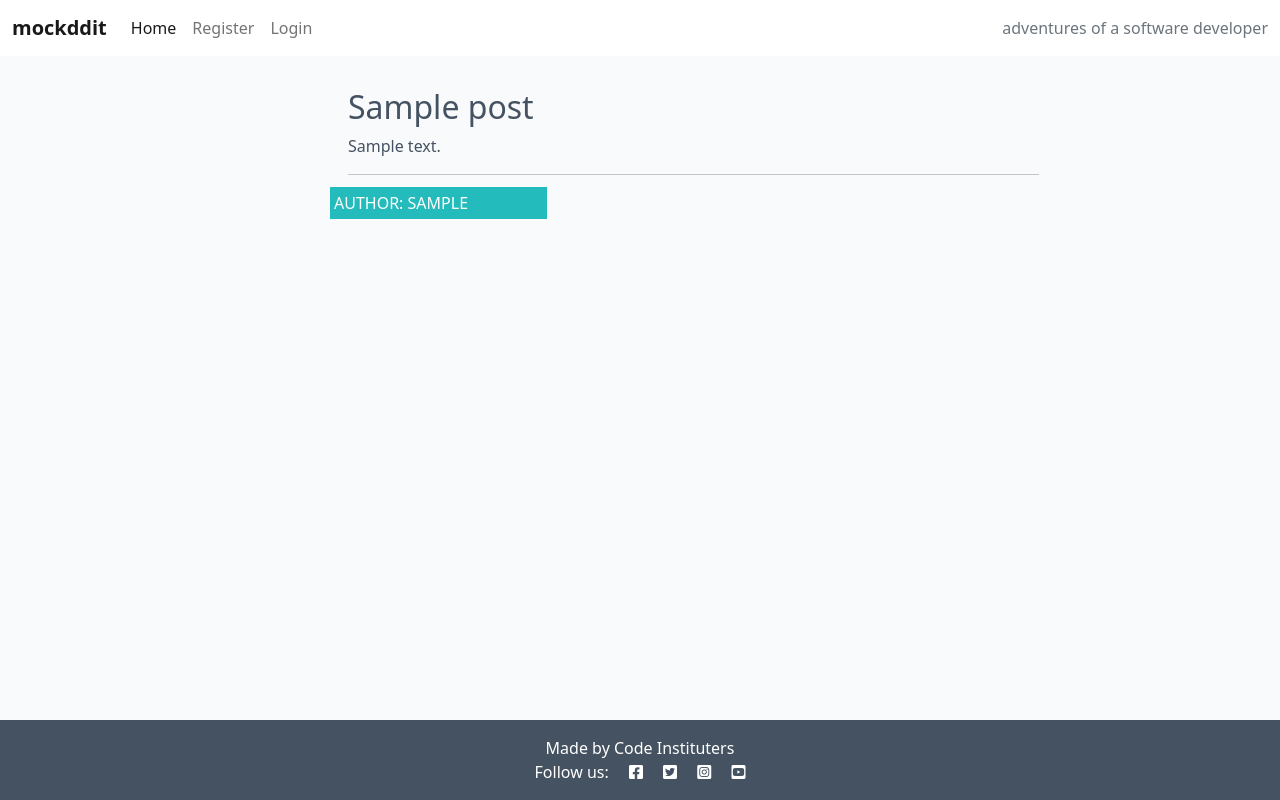
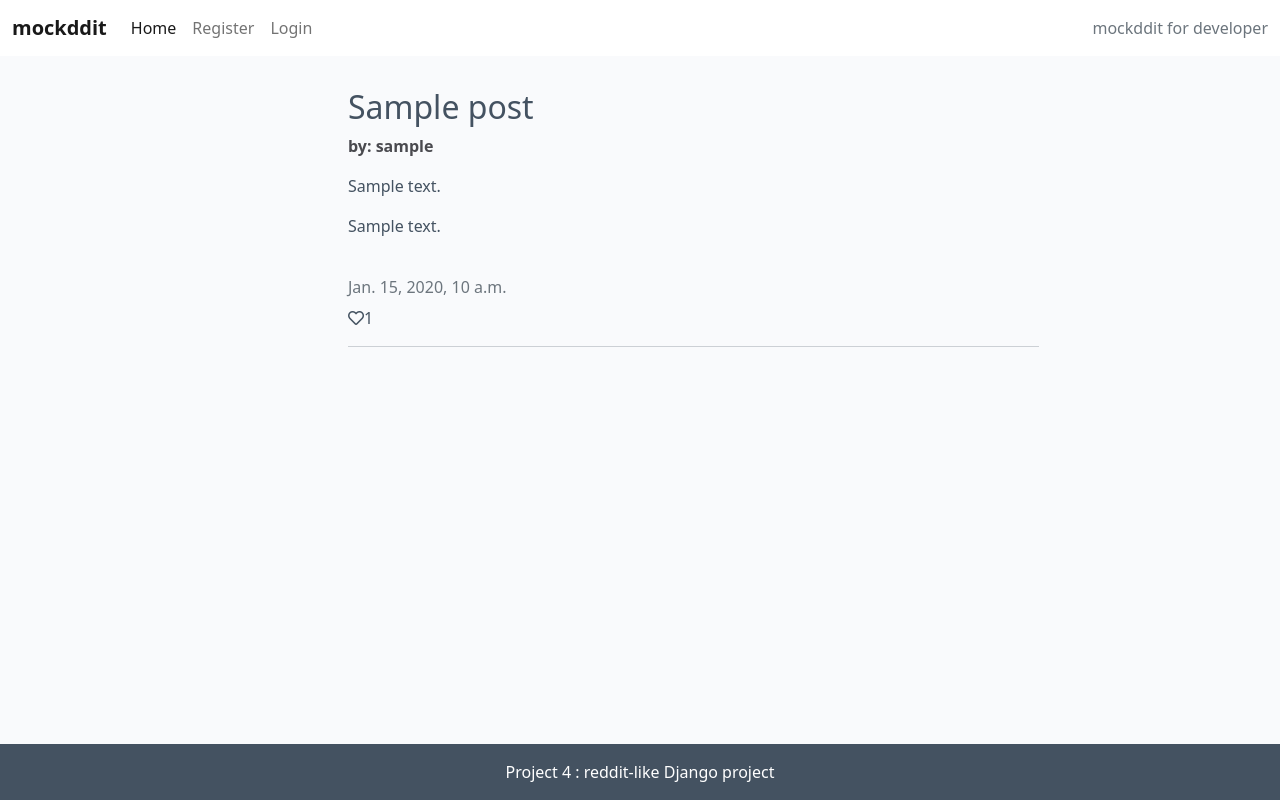
Before and after one commit to MikeMaroni9/P4-Reddit-Style-Blog-Django, a Django app: template templates/index.html in a window 1280 px wide. Run offline with Django 3.2, Linux system fonts and the light colour scheme; the template is opened without the code that fills it: values that come from a table or form of the project are taken from there, others are empty; tables that the repository leaves empty hold one stand-in row (values such as "Sample post").

Commit message:
html files reworked, resembling more the reddit style blog site

```diff
--- a/p4reddit/settings.py
+++ b/p4reddit/settings.py
@@ -34,7 +34,7 @@ DEBUG = True
 X_FRAME_OPTIONS = 'SAMEORIGIN'
 
 
-ALLOWED_HOSTS = ['p4-reddit-style-blog-django-95575d271be5.herokuapp.com', 'localhost', '8000-mikemaroni9-p4redditsty-9epok5trhrb.ws-eu104.gitpod.io']
+ALLOWED_HOSTS = ['p4-reddit-style-blog-django-95575d271be5.herokuapp.com', 'localhost', '8000-mikemaroni9-p4redditsty-weqkgfv061t.ws-eu104.gitpod.io']
 
 CLOUDINARY = {
     'cloud_name': 'dyv1fobjp',
--- a/static/css/style.css
+++ b/static/css/style.css
@@ -39,11 +39,8 @@ body {
 }
 
 .image-flash {
-    position: absolute;
-    bottom: 5%;
-    min-width: 30%;
-    left: -2px;
-    background-color: #23BBBB;
+font-weight: 700;
+color: #4A4A4F;
 }
 
 .author {
@@ -57,7 +54,6 @@ body {
     overflow: hidden;
     position: relative;
     display: inline-block;
-    height: 33vh;
     width: 100%;
 }
 
@@ -97,7 +93,7 @@ body {
 }
 
 .post-title {
-    margin-top: 20%;
+    margin-top: 10%;
     margin-left: 5%;
 }
 
--- a/templates/base.html
+++ b/templates/base.html
@@ -51,7 +51,7 @@
 
                 </ul>
                 <span class="navbar-text text-muted">
-                    adventures of a software developer
+                    mockddit for developer
                 </span>
             </div>
         </div>
@@ -78,11 +78,8 @@
 
     <!-- Footer -->
     <footer class="footer mt-auto py-3 dark-bg">
-        <p class="m-0 text-center text-white">Made by Code Instituters</p>
-        <p class="m-0 text-center text-white">Follow us: <i class="fab fa-facebook-square ms-3"></i>
-            <i class="fab fa-twitter-square ms-3"></i>
-            <i class="fab fa-instagram-square ms-3"></i>
-            <i class="fab fa-youtube-square ms-3"></i></p>
+        <p class="m-0 text-center text-white">Project 4 : reddit-like Django project</p>
+
     </footer>
     <script>
         setTimeout(function () {
--- a/templates/index.html
+++ b/templates/index.html
@@ -4,7 +4,6 @@
 
 <div class="container-fluid">
     <div class="row">
-
         <!-- Blog Entries Column -->
         <div class="col-12 mt-3 left">
             <div class="row">
@@ -12,16 +11,16 @@
                 <div class="col-md-7 offset-md-3">
                     <div class="card mb-4">
                         <div class="card-body">
-                            <div class="image-flash">
-                                <p class="author">Author: {{ post.author }}</p>
-                            </div>
                             <a href="{% url 'post_detail' post.slug  %}" class="post-link">
                                 <h2 class="card-title">{{ post.title }}</h2>
+                                <p class="image-flash">by: {{ post.author }} </p>
                                 <p class="card-text">{{ post.excerpt }}</p>
+                                <p class="card-text">{{ post.content | striptags | truncatechars:200 }}</p>
+                                <br>
+                                <p class="card-text text-muted h6">{{ post.created_on}}</p>
+                                <p><i class="far fa-heart"></i>{{ post.number_of_likes }}</p>
+                               <hr>
                             </a>
-                            <hr />
-                            <p class="card-text text-muted h6">{{ post.created_on}} <i class="far fa-heart"></i>
-                                {{ post.number_of_likes }}</p>
                         </div>
                     </div>
                 </div>
--- a/templates/post_detail.html
+++ b/templates/post_detail.html
@@ -24,7 +24,6 @@
                     {{ post.content | safe }}
                 </p>
                 <div class="row">
-
                     <div class="col-1">
                         <strong>
                             {% if user.is_authenticated %}
```
